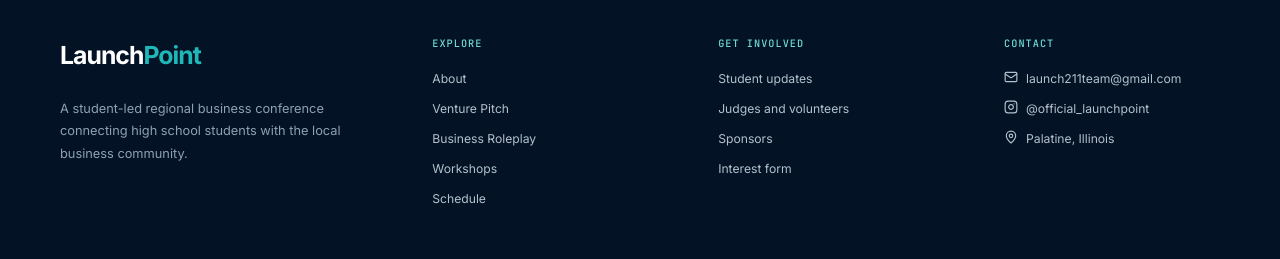
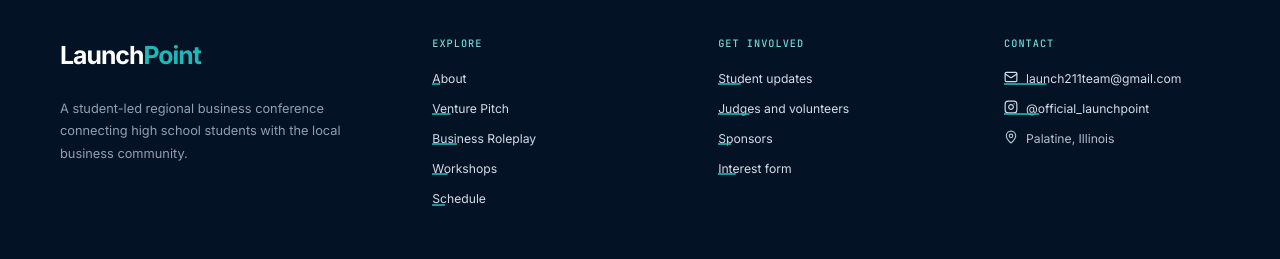
Before and after one commit to sohumgor/launch211, a React (Vite) app: page /about in a window 1280 px wide. Shown: the part 2768-3027 px from the top of the page. Built offline with nearby package versions, Linux system fonts and the light colour scheme; a web font is replaced by a local one.

Commit message:
Add footer link interaction feedback

```diff
--- a/src/index.css
+++ b/src/index.css
@@ -183,6 +183,16 @@ section[id]{scroll-margin-top:88px}
   .footer-bottom{gap:14px}
 }
 
+.footer-links a{position:relative;cursor:pointer;transition:color .2s ease,transform .2s ease}
+.footer-links a:after{content:"";position:absolute;right:0;bottom:-4px;left:0;height:2px;background:var(--teal);transform:scaleX(0);transform-origin:left;transition:transform .2s ease}
+.footer-links a:hover,.footer-links a:focus-visible{color:#fff;transform:translateX(3px)}
+.footer-links a:hover:after,.footer-links a:focus-visible:after{transform:scaleX(1)}
+.footer-links a:hover svg,.footer-links a:focus-visible svg{color:var(--teal)}
+.footer-links a:active{color:#fff;transform:translateX(2px) scale(.99)}
+
 @media(hover:none){
   .button:hover,.competition-panel:hover{transform:none}
+  .footer-links a{color:#d4dde6}
+  .footer-links a:after{bottom:3px;opacity:.8;transform:scaleX(.24)}
+  .footer-links a:active:after{transform:scaleX(1)}
 }
```
